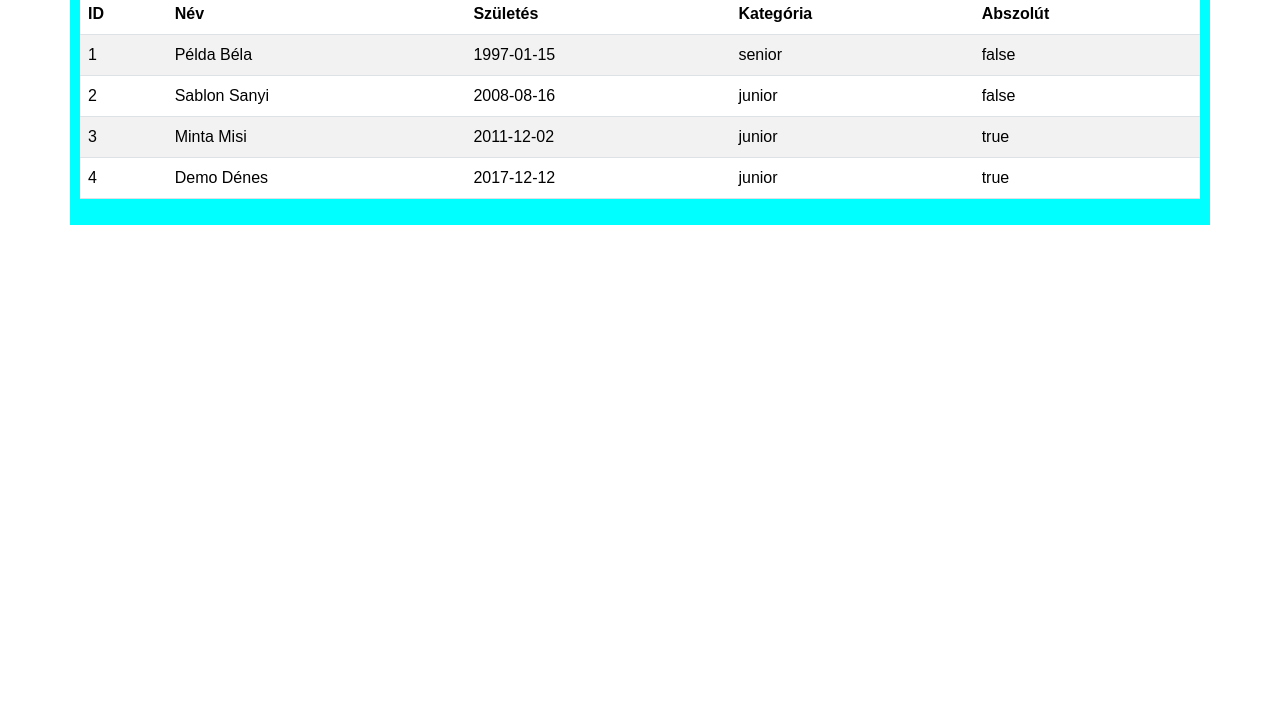
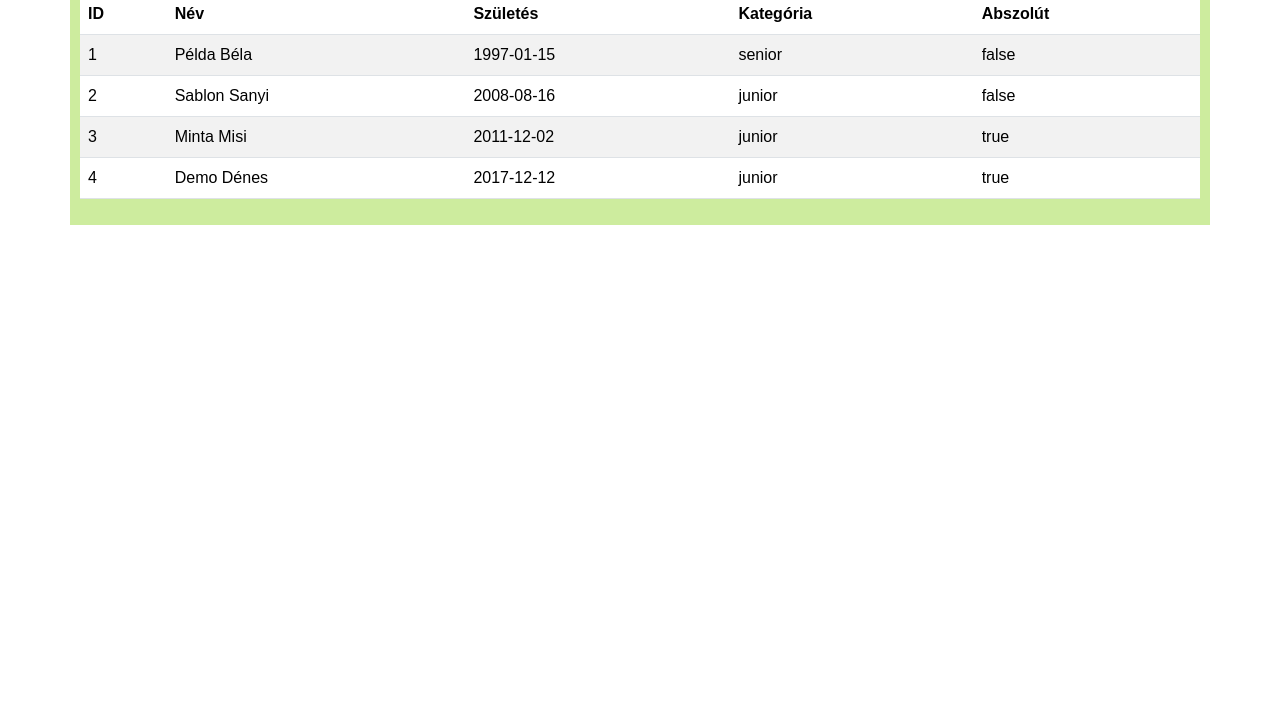
Before and after one commit to nagy-imre/i2e_race3, a plain HTML site: page docs/index.html in a window 1280 px wide. Shown: the part 72-800 px from the top of the page. Drawn offline with nearby package versions, Linux system fonts and the light colour scheme.

Commit message:
Háttérszín cserélve

```diff
--- a/docs/style.css
+++ b/docs/style.css
@@ -4,7 +4,7 @@
 }
 .container {
   color: #333;
-  background-color: aqua;
+  background-color: rgb(205, 236, 158);
   padding: 10px;
   font-family:Arial, Helvetica, sans-serif
 }
```
